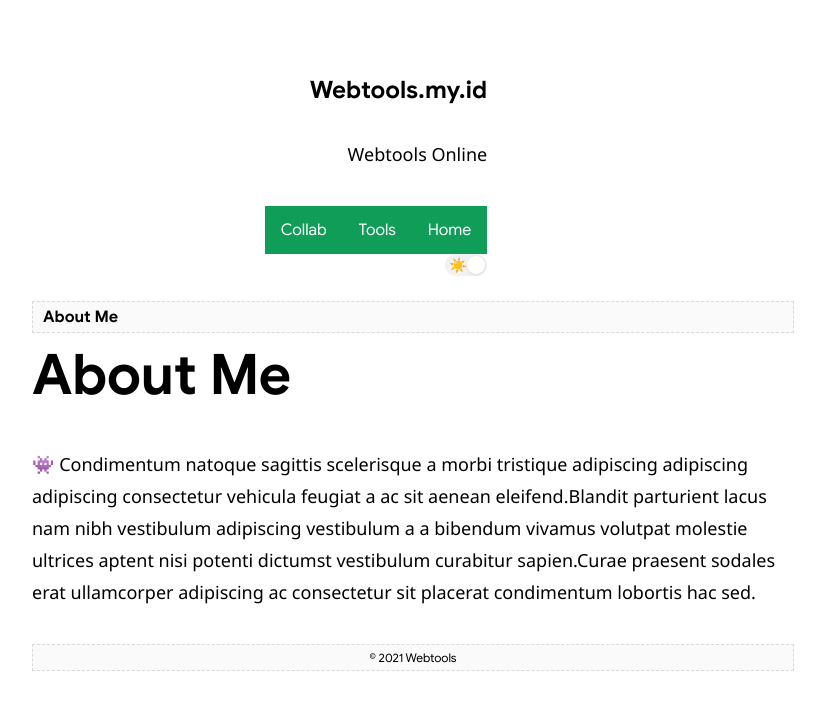
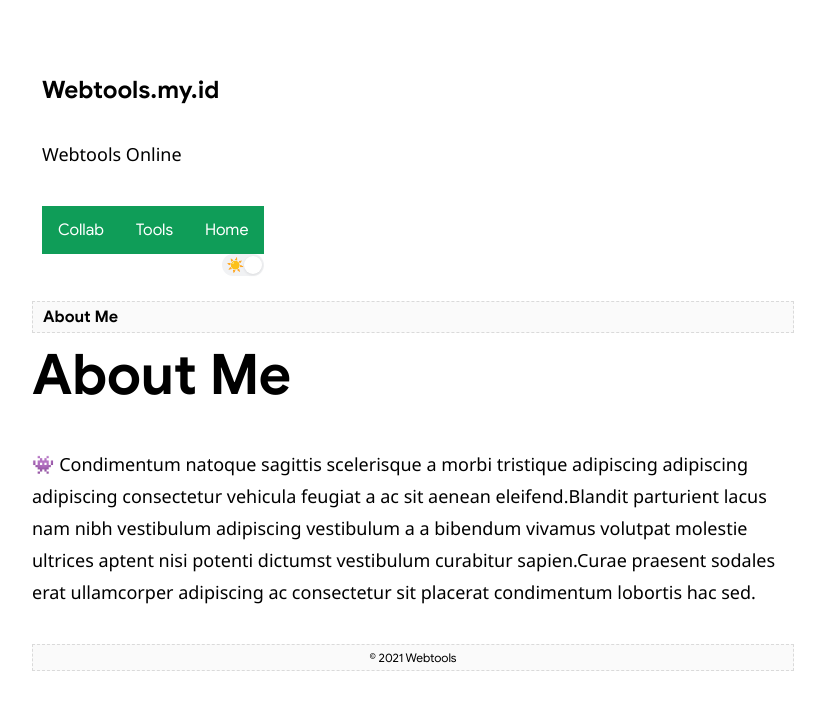
Before and after one commit to ham-zah/33870015, a Jekyll site: the page built from about.html, in a window 1280 px wide. Shown: the top 710 px of the page, without its empty margins (227-1052 px from the left). Built offline with Jekyll 4.4.1, drawn with Linux system fonts in a browser that asks for light colours.

Commit message:
Update style.css

```diff
--- a/assets/css/style.css
+++ b/assets/css/style.css
@@ -180,7 +180,7 @@
 .profile-image-container{width: 40%;}
 .profile-image{width: 128px; height: 128px; border-radius: 50%; transition: transform .2s;}
 .profile-image:hover{transform: scale(1.05);}
-.profile-about{width:60%; text-align: right;}
+.profile-about{}
 
 .font-2{font-size: 2rem;}
 .font-1-5{font-size: 1.5rem;}
```
